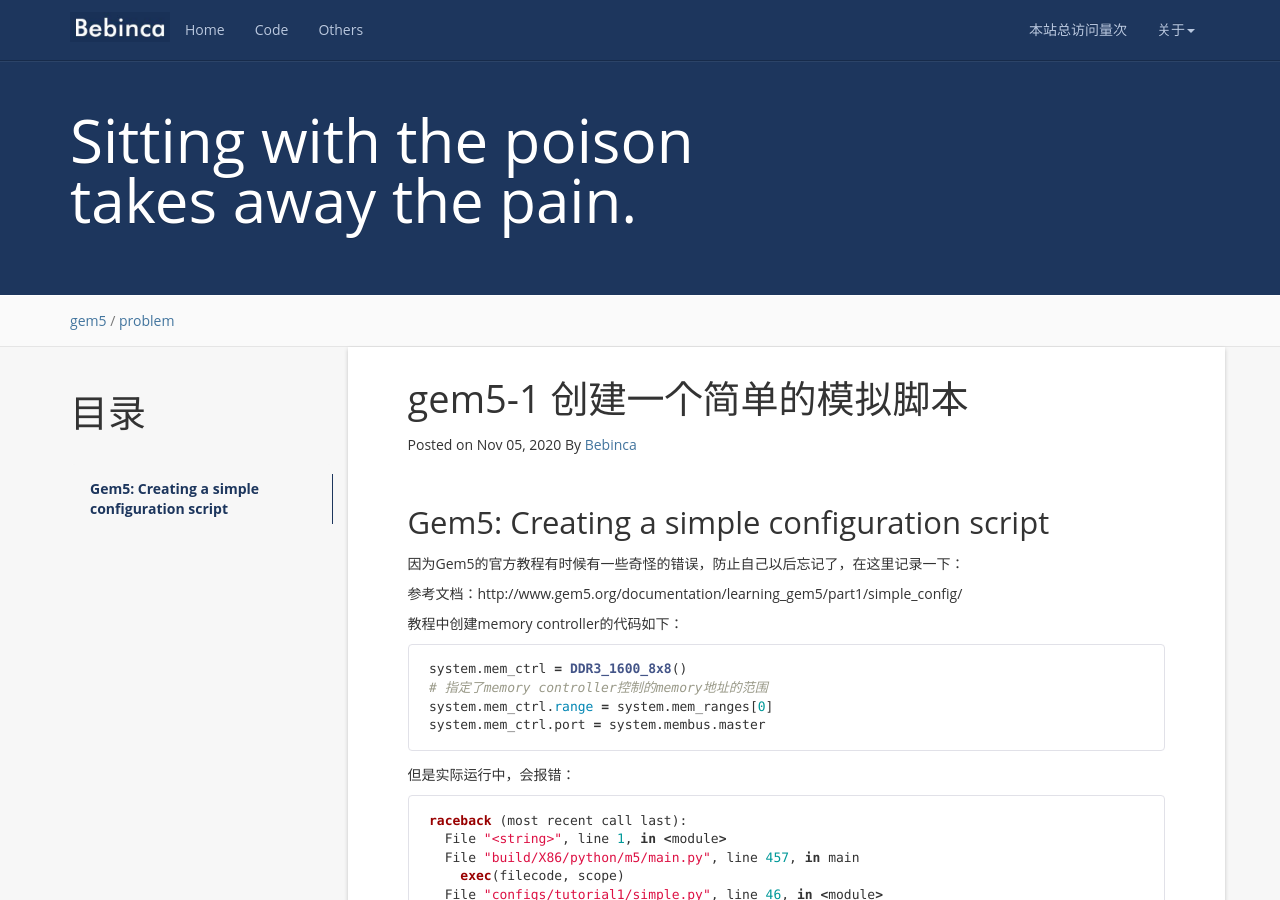
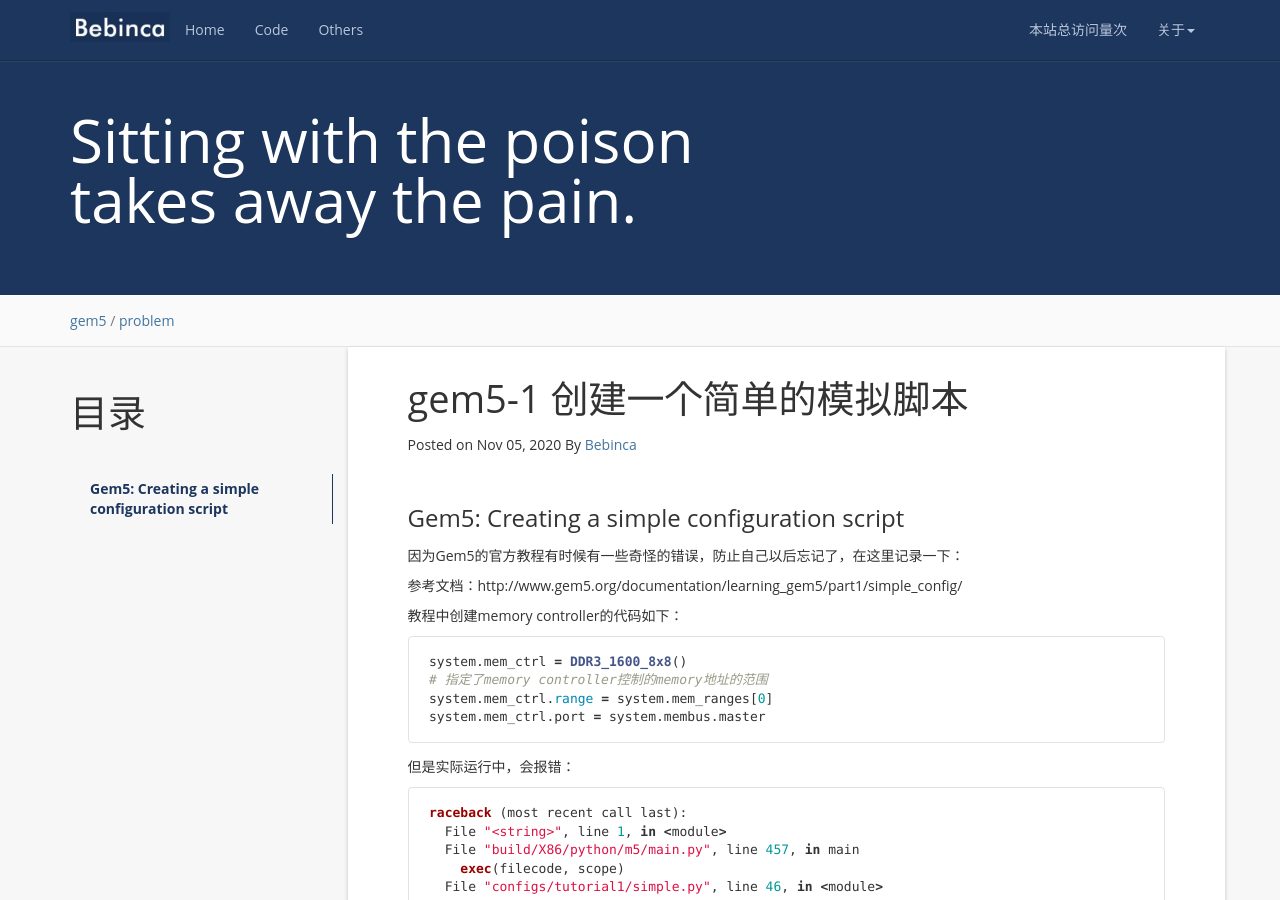
Before and after one commit to bebinca/bebinca.github.io, a Jekyll site: the page built from _posts/2020-11-05-gem5-lab1.md, in a window 1280 px wide and 900 px high. Built offline with Jekyll 4.4.1, drawn with Linux system fonts in a browser that asks for light colours; nearby versions of some CDN libraries; a script that is not in the unit is left out; comment, search, counter and statistics services are not loaded.

Commit message:
gem5 lab1

```diff
--- a/_posts/2020-11-05-gem5-lab1.md
+++ b/_posts/2020-11-05-gem5-lab1.md
@@ -10,8 +10,7 @@ tag: problem
 {:toc}
 
 
-## Gem5: Creating a simple configuration script
-
+### Gem5: Creating a simple configuration script
 因为Gem5的官方教程有时候有一些奇怪的错误，防止自己以后忘记了，在这里记录一下：
 
 参考文档：http://www.gem5.org/documentation/learning_gem5/part1/simple_config/
```
